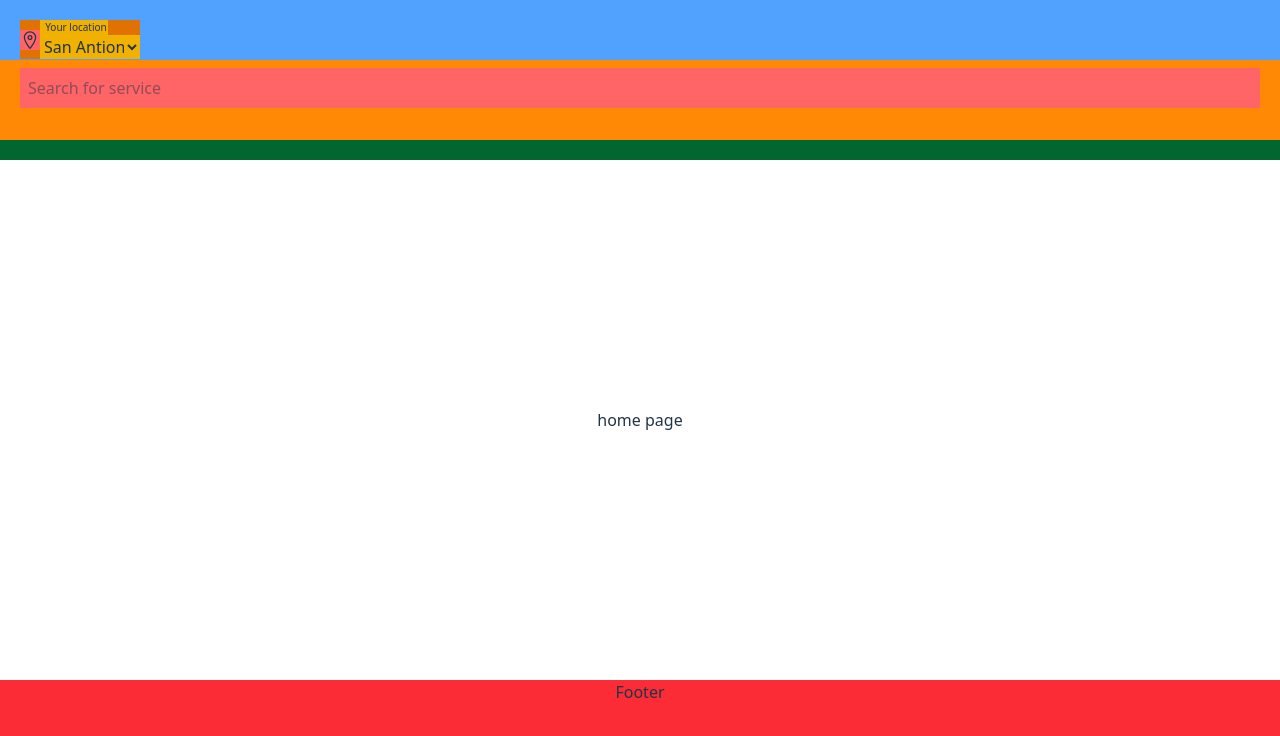
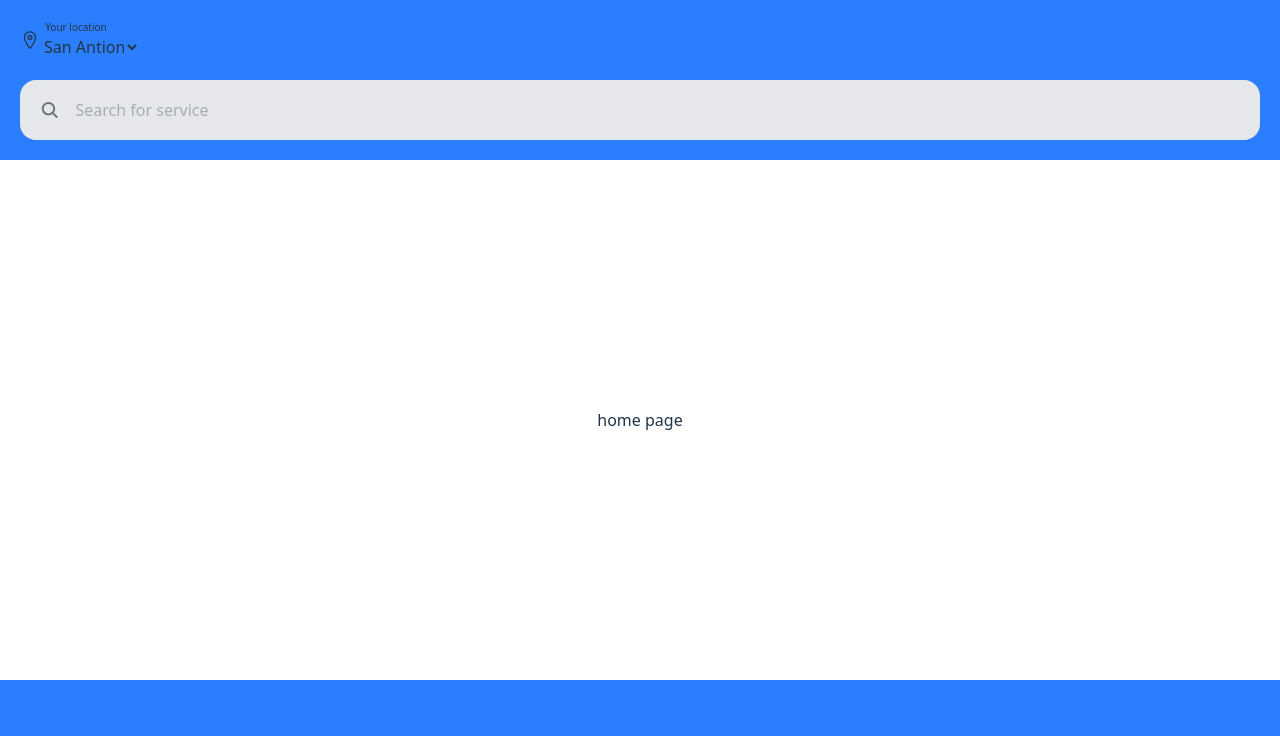
Before and after one commit to KevinDana99/hackathon3, a React (Vite) app: page / in a window 1280 px wide. Shown: the top 736 px of the page. Built offline with nearby package versions, Linux system fonts and the light colour scheme.

Commit message:
added navbar basic

```diff
--- a/src/components/layout/Footer/index.tsx
+++ b/src/components/layout/Footer/index.tsx
@@ -1,5 +1,5 @@
 const Footer = () => {
-  return <div className="w-full h-30 bg-red-500">Footer</div>;
+  return <div className="w-full h-30 bg-blue-500"></div>;
 };
 
 export default Footer;
--- a/src/components/layout/Navbar/index.tsx
+++ b/src/components/layout/Navbar/index.tsx
@@ -1,29 +1,30 @@
-import { IoLocationOutline } from "react-icons/io5";
+import { IoLocationOutline, IoSearch } from "react-icons/io5";
 
 const Navbar = () => {
   return (
-    <div className="w-full h-40 bg-green-800">
-      <div className="h-15 p-5 box-border bg-blue-400">
-        <div className="location flex w-30 justify-center items-center bg-amber-600">
+    <div className="w-full h-40 bg-blue-500 p-5 box-border">
+      <div className="h-15">
+        <div className="location flex w-30 justify-center items-center ">
           <div className="icoContainer flex justify-center items-center">
-            <IoLocationOutline size={20} className=" bg-red-400" />
+            <IoLocationOutline size={20} />
           </div>
           <div className="selectLocation flex flex-col">
-            <label className="labelSelect text-[10px] bg-yellow-500 w-17 pl-1 box-border">
+            <label className="labelSelect text-[10px]  w-17 pl-1 box-border">
               Your location
             </label>
-            <select name="" id="" className="bg-yellow-500 w-full">
+            <select name="" id="" className=" w-full">
               <option value="opcion1">San Antione</option>
               <option value="opcion2">opcion2</option>
             </select>
           </div>
         </div>
       </div>
-      <div className="inputContainer w-full bg-orange-400 h-20 p-2 pl-5 pr-5 box-border">
+      <div className="inputContainer w-full h-15 p-5 box-border flex justify-center items-center bg-gray-200 text-gray-500 rounded-2xl">
+        <IoSearch size={20} />
         <input
           placeholder="Search for service"
           type="text"
-          className="text bg-red-400 w-full p-2 box-border"
+          className="text w-full h-10 p-2 box-border ml-2"
         />
       </div>
     </div>
```
